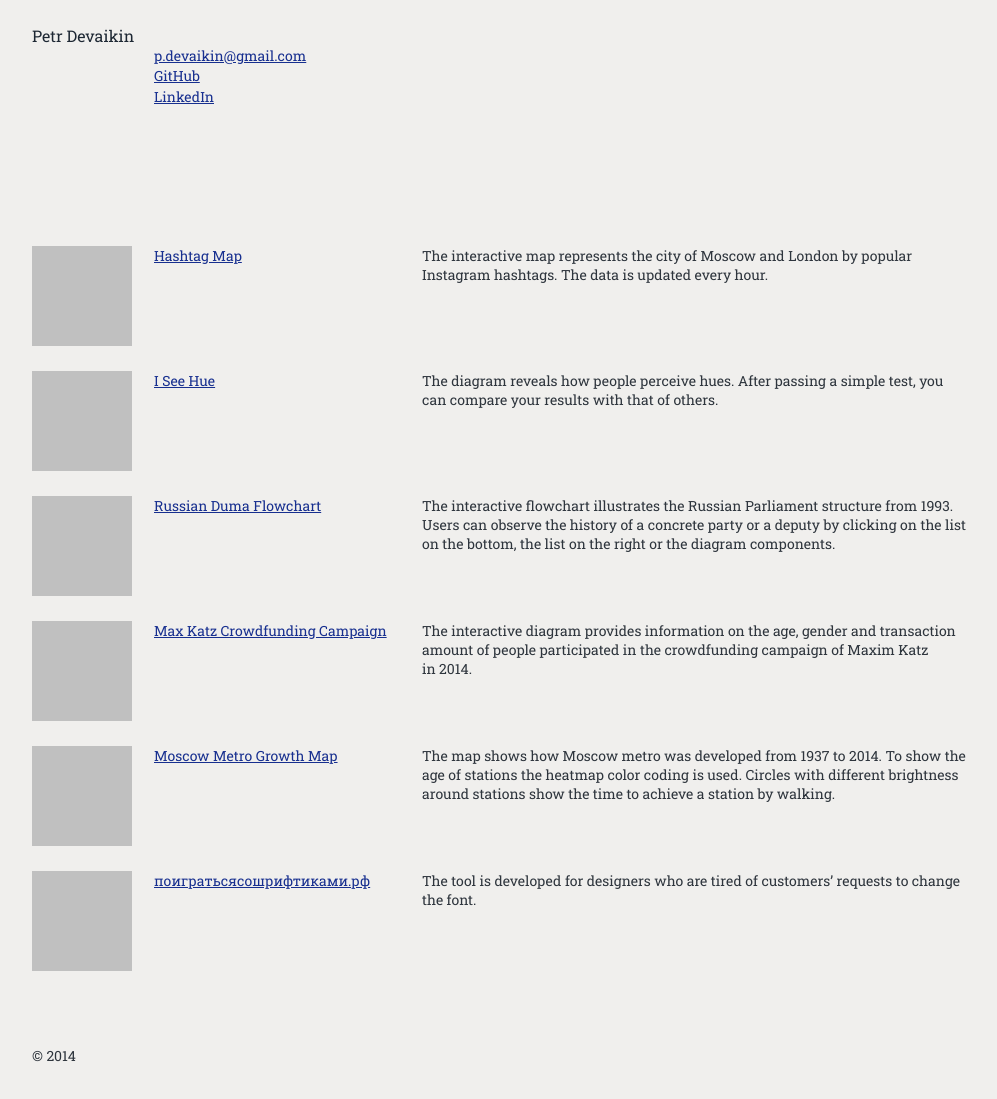
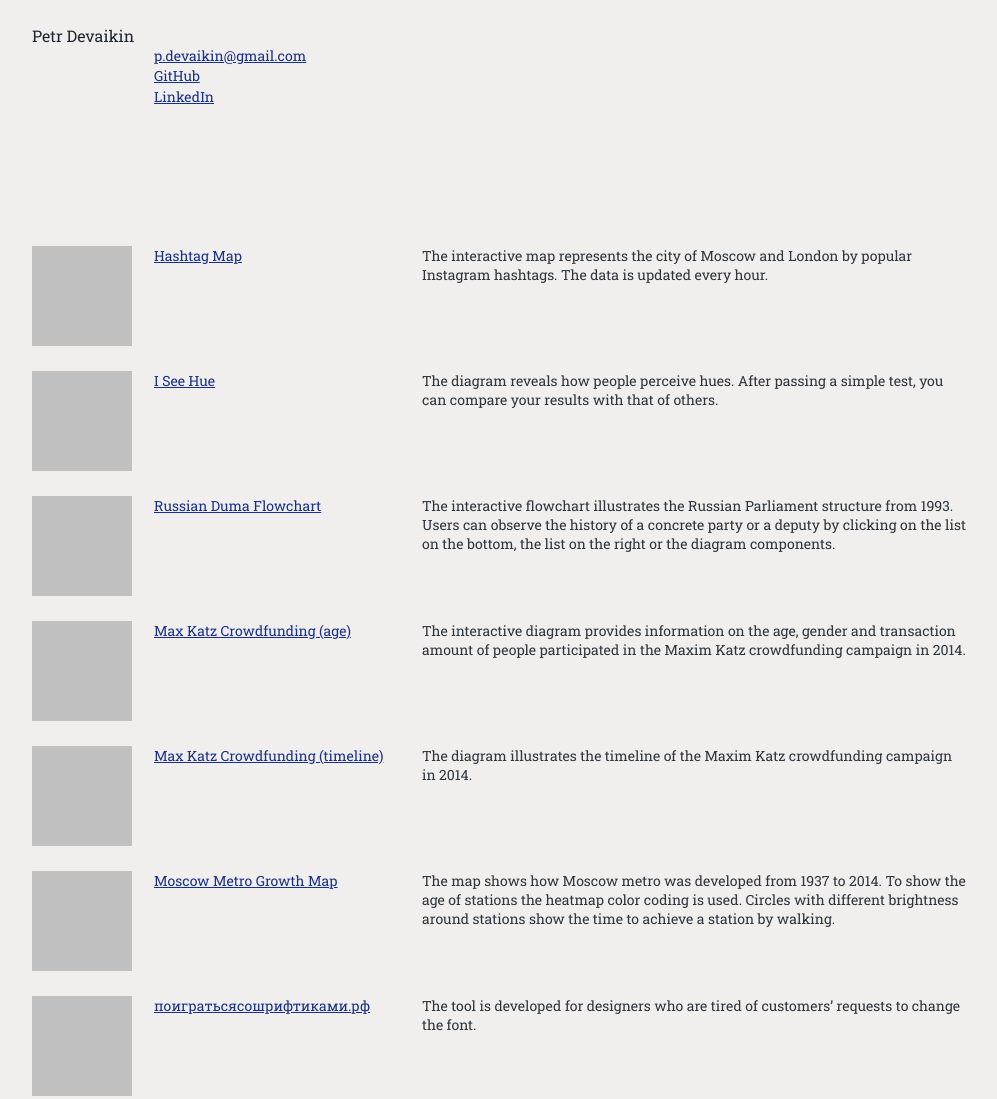
Before and after one commit to petr-devaikin/petr-devaikin.github.io, a plain HTML site: page index.html in a window 1280 px wide. Shown: the top 1099 px of the page, without its empty margins (96-1093 px from the left). Drawn offline with Linux system fonts and the light colour scheme.

Commit message:
timeline link

```diff
--- a/index.html
+++ b/index.html
@@ -76,11 +76,26 @@
                 </div>
                 <div class="title">
                     <a href="http://petr-devaikin.github.io/katz/eng/">
-                        Max Katz Crowdfunding Campaign
+                        Max Katz Crowdfunding (age)
                     </a>
                 </div>
                 <div class="description">
-                    The interactive diagram provides information on&nbsp;the age, gender and transaction amount of&nbsp;people participated in&nbsp;the crowdfunding campaign of&nbsp;Maxim Katz in&nbsp;2014.
+                    The interactive diagram provides information on&nbsp;the age, gender and transaction amount of&nbsp;people participated in&nbsp;the Maxim Katz crowdfunding campaign in&nbsp;2014.
+                </div>
+                <div class="technologies">
+                    Data&nbsp;visualization, HTML, HTML5, SVG, JavaScript, D3, CSS
+                </div>
+            </div>
+            <div class="project">
+                <div class="screenshot">
+                </div>
+                <div class="title">
+                    <a href="http://petr-devaikin.github.io/katz/eng/timeline/">
+                        Max Katz Crowdfunding (timeline)
+                    </a>
+                </div>
+                <div class="description">
+                    The diagram illustrates the timeline of&nbsp;the Maxim Katz crowdfunding campaign in&nbsp;2014.
                 </div>
                 <div class="technologies">
                     Data&nbsp;visualization, HTML, HTML5, SVG, JavaScript, D3, CSS
```
